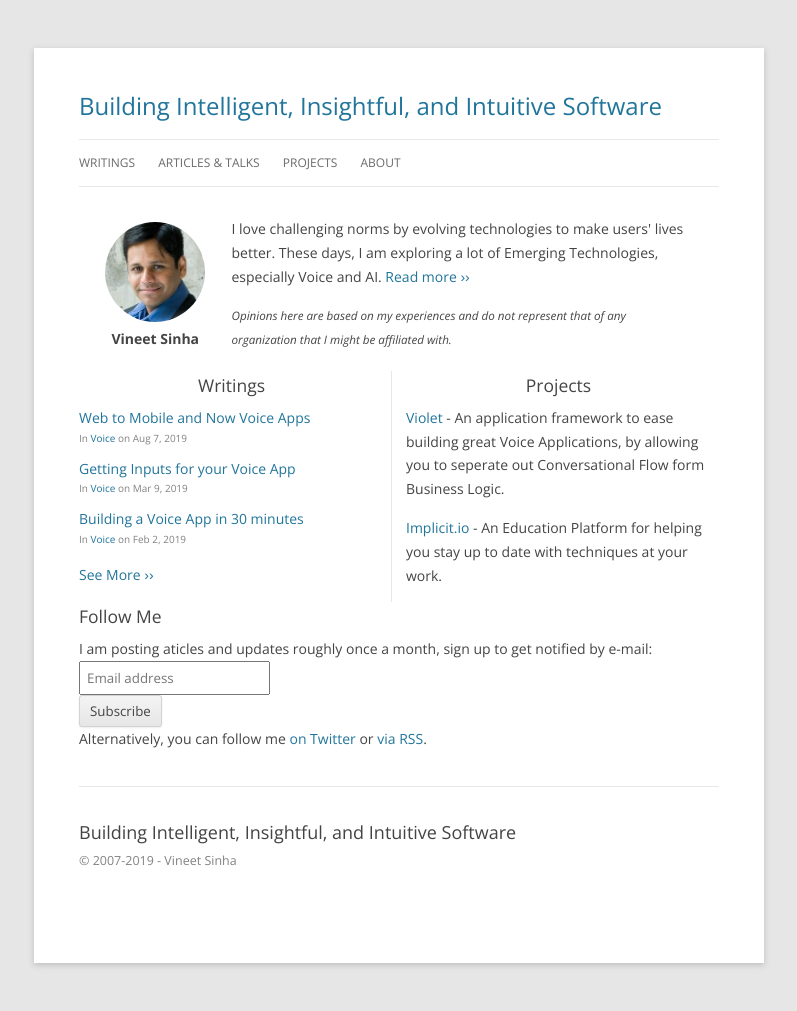
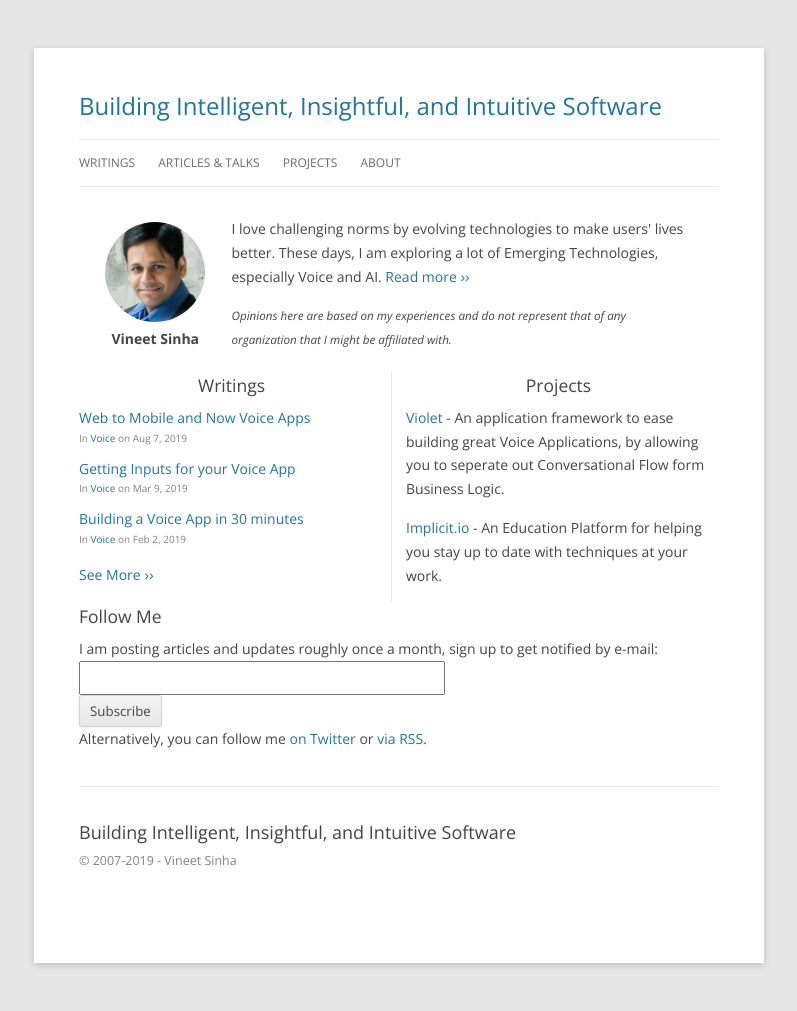
Before and after one commit to i3labs/i3labs.github.io, a Jekyll site: the page built from index.html, in a window 1280 px wide. Shown: the whole page, without its empty margins (241-1038 px from the left). Built offline with Jekyll 4.4.1, drawn with Linux system fonts in a browser that asks for light colours; comment, search, counter and statistics services are not loaded.

Commit message:
updated form which works better

```diff
--- a/index.html
+++ b/index.html
@@ -47,23 +47,32 @@
 <div class="homepage content" style="margin-bottom:20px;">
   <div class="section-title"><a class="no-link" name="subscribe">Follow Me</a></div>
   <div style="float:left;max-width:calc( 640px - 30px );">
-    <p style="margin-bottom:0px">I am posting aticles and updates roughly once a month, sign up to get notified by e-mail:</p>
+    <p style="margin-bottom:0px">I am posting articles and updates roughly once a month, sign up to get notified by e-mail:</p>
     <!-- Begin Mailchimp Signup Form -->
-    <link href="//cdn-images.mailchimp.com/embedcode/horizontal-slim-10_7.css" rel="stylesheet" type="text/css">
+    <link href="//cdn-images.mailchimp.com/embedcode/classic-10_7.css" rel="stylesheet" type="text/css">
     <style type="text/css">
       #mc_embed_signup .button{color:inherit;}
+      #mc_embed_signup .mc-field-group {min-height:inherit;}
+      #mc_embed_signup .mc-field-group input {width:350px;}
+      #mc_embed_signup div.response,
+      #mc_embed_signup div#mce-responses,
+      #mc_embed_signup #mc-embedded-subscribe-form div.mce_inline_error {padding:0;margin:0;}
     </style>
-    <div id="mc_embed_signup">
-    <form action="https://gmail.us3.list-manage.com/subscribe/post?u=af4e7c26d7a5f371c7adc6bf0&amp;id=e23737fd11" method="post" id="mc-embedded-subscribe-form" name="mc-embedded-subscribe-form" class="validate" target="_blank" novalidate>
-        <div id="mc_embed_signup_scroll">
-          <input type="email" value="" name="EMAIL" class="email" id="mce-EMAIL" placeholder="Email address" required>
-          <!-- real people should not fill this in and expect good things - do not remove this or risk form bot signups-->
-          <div style="position: absolute; left: -5000px;" aria-hidden="true"><input type="text" name="b_af4e7c26d7a5f371c7adc6bf0_e23737fd11" tabindex="-1" value=""></div>
-          <div class="clear"><input type="submit" value="Subscribe" name="subscribe" id="mc-embedded-subscribe" class="button"></div>
+    <div id="mc_embed_signup"><form action="https://gmail.us3.list-manage.com/subscribe/post?u=af4e7c26d7a5f371c7adc6bf0&amp;id=e23737fd11" method="post" id="mc-embedded-subscribe-form" name="mc-embedded-subscribe-form" class="validate" target="_blank" novalidate>
+      <div id="mc_embed_signup_scroll">
+        <div class="mc-field-group">
+          <input type="email" value="" name="EMAIL" class="required email" id="mce-EMAIL">
         </div>
-    </form>
-    </div>
-
+        <div class="clear"><input type="submit" value="Subscribe" name="subscribe" id="mc-embedded-subscribe" class="button"></div>
+          <div id="mce-responses" class="clear">
+            <div class="response" id="mce-error-response" style="display:none"></div>
+            <div class="response" id="mce-success-response" style="display:none"></div>
+          </div>
+        <!-- real people should not fill this in and expect good things - do not remove this or risk form bot signups-->
+        <div style="position: absolute; left: -5000px;" aria-hidden="true"><input type="text" name="b_af4e7c26d7a5f371c7adc6bf0_e23737fd11" tabindex="-1" value=""></div>
+      </div>
+    </form></div>
+    <script type='text/javascript' src='//s3.amazonaws.com/downloads.mailchimp.com/js/mc-validate.js'></script><script type='text/javascript'>(function($) {window.fnames = new Array(); window.ftypes = new Array();fnames[0]='EMAIL';ftypes[0]='email';fnames[1]='FNAME';ftypes[1]='text';fnames[2]='LNAME';ftypes[2]='text';fnames[3]='ADDRESS';ftypes[3]='address';fnames[4]='PHONE';ftypes[4]='phone';fnames[5]='BIRTHDAY';ftypes[5]='birthday';}(jQuery));var $mcj = jQuery.noConflict(true);</script>
     <!--End mc_embed_signup-->
     <p>Alternatively, you can follow me <a href="https://twitter.com/VineetSinha">on Twitter</a> or <a href="{{ "/feed.xml" | relative_url }}">via RSS</a>.</p>
   </div>
```
